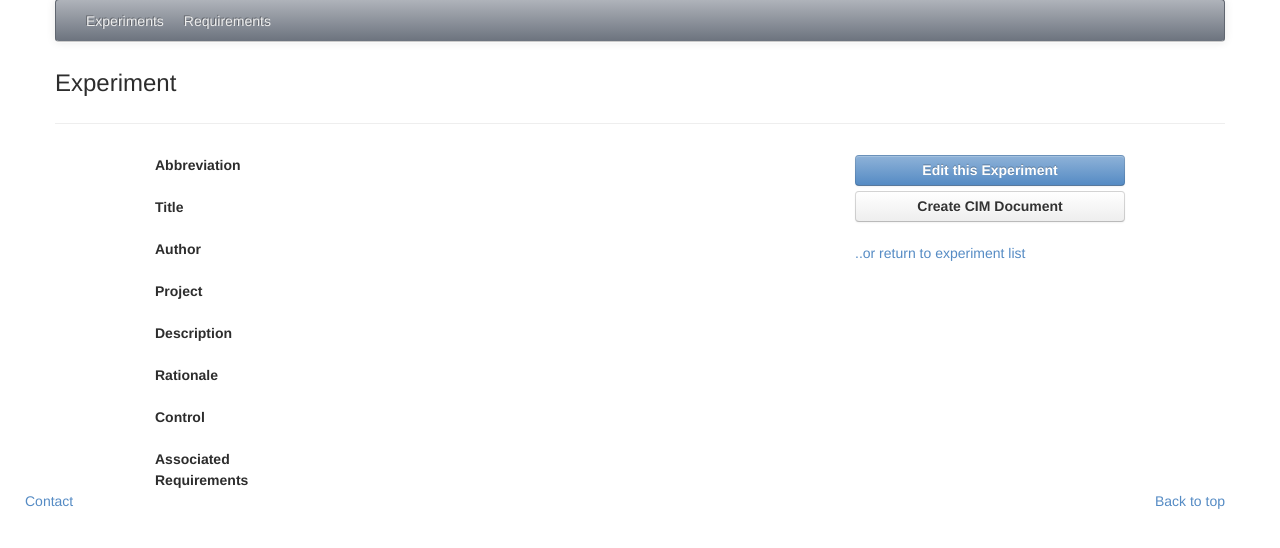
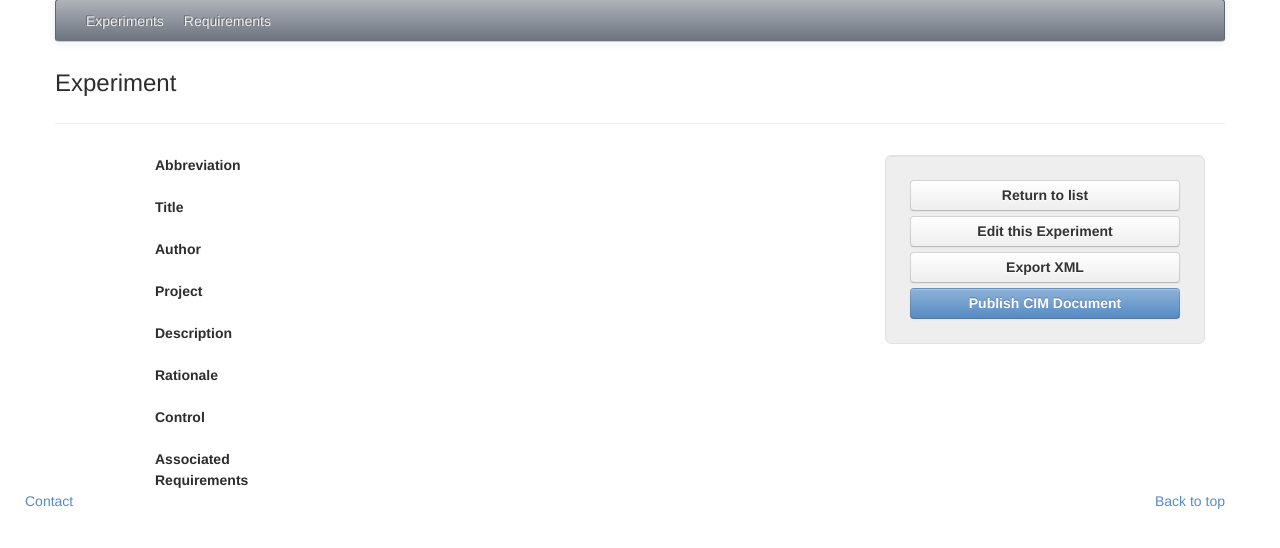
Before and after one commit to gerarddevine/cim_expgen, a Django app: template cimexpgen/templates/page/expview.html in a window 1280 px wide. Shown: the part 204-752 px from the top of the page. Run offline with Django 3.2, Linux system fonts and the light colour scheme; the template is opened without the code that fills it, so the values that code supplies are empty; some libraries are stand-ins or nearby versions; some web fonts are replaced.

Commit message:
Seperated out cim export from publish

```diff
--- a/cimexpgen/apps/expgenapp/views.py
+++ b/cimexpgen/apps/expgenapp/views.py
@@ -159,7 +159,7 @@ def expedit(request, expid=None):
                     expform.save()
                     return HttpResponseRedirect(urls['explist']) # Redirect to list page
                 else:
-                    return render_to_response('expedit.html', {'expform': expform, 'urls':urls}, context_instance=RequestContext(request))
+                    return render_to_response('page/expedit.html', {'expform': expform, 'urls':urls}, context_instance=RequestContext(request))
             elif 'reqform' in request.POST:
                 reqform = RequirementForm(request.POST,
                                           instance=NumericalRequirement(),
@@ -260,7 +260,7 @@ def reqedit(request, reqid=None):
                 reqform.save()
                 return HttpResponseRedirect(urls['reqlist']) # Redirect after POST
             else:
-                return render_to_response('reqedit.html', {'reqform': reqform, 'urls':urls}, context_instance=RequestContext(request))
+                return render_to_response('page/reqedit.html', {'reqform': reqform, 'urls':urls}, context_instance=RequestContext(request))
     else:
         reqform = RequirementForm(instance=req) # An unbound form
 
--- a/cimexpgen/templates/page/expview.html
+++ b/cimexpgen/templates/page/expview.html
@@ -107,21 +107,15 @@
 
 
 {% block page_column_two %}
-
-  <div class="row">
-    <div class="span3">
-      <a href="{{ urls.expedit }}" class="btn btn-primary btn-block"><strong>Edit this Experiment</strong></a>
-      <a href="{{ urls.exppub }}" class="btn btn-block" target="_blank"><strong>Create CIM Document</strong></a>
-    </div>
-  </div>
-  <br/>
-
-  <div class="row">
-    <div class="span3">
-      <div class="center">
-        <a href="{{ urls.explist }}">..or return to experiment list</a>
-      </div>
-    </div>
+  <div class="well well-large span3">
+	  <div class="row">
+	    <div class="span3">
+          <a href="{{ urls.explist }}" class="btn btn-block"><strong>Return to list</strong></a>
+	      <a href="{{ urls.expedit }}" class="btn btn-block"><strong>Edit this Experiment</strong></a>
+	      <a href="{{ urls.exppub }}" class="btn btn-block" target="_blank"><strong>Export XML</strong></a>
+	      <a href="{{ urls.exppub }}" class="btn btn-primary btn-block" target="_blank"><strong>Publish CIM Document</strong></a>
+	    </div>
+	  </div>
   </div>
 
 {% endblock %}
```
Also changed, not shown: cimexpgen/apps/expgenapp/forms.py (+12 -1 lines).
